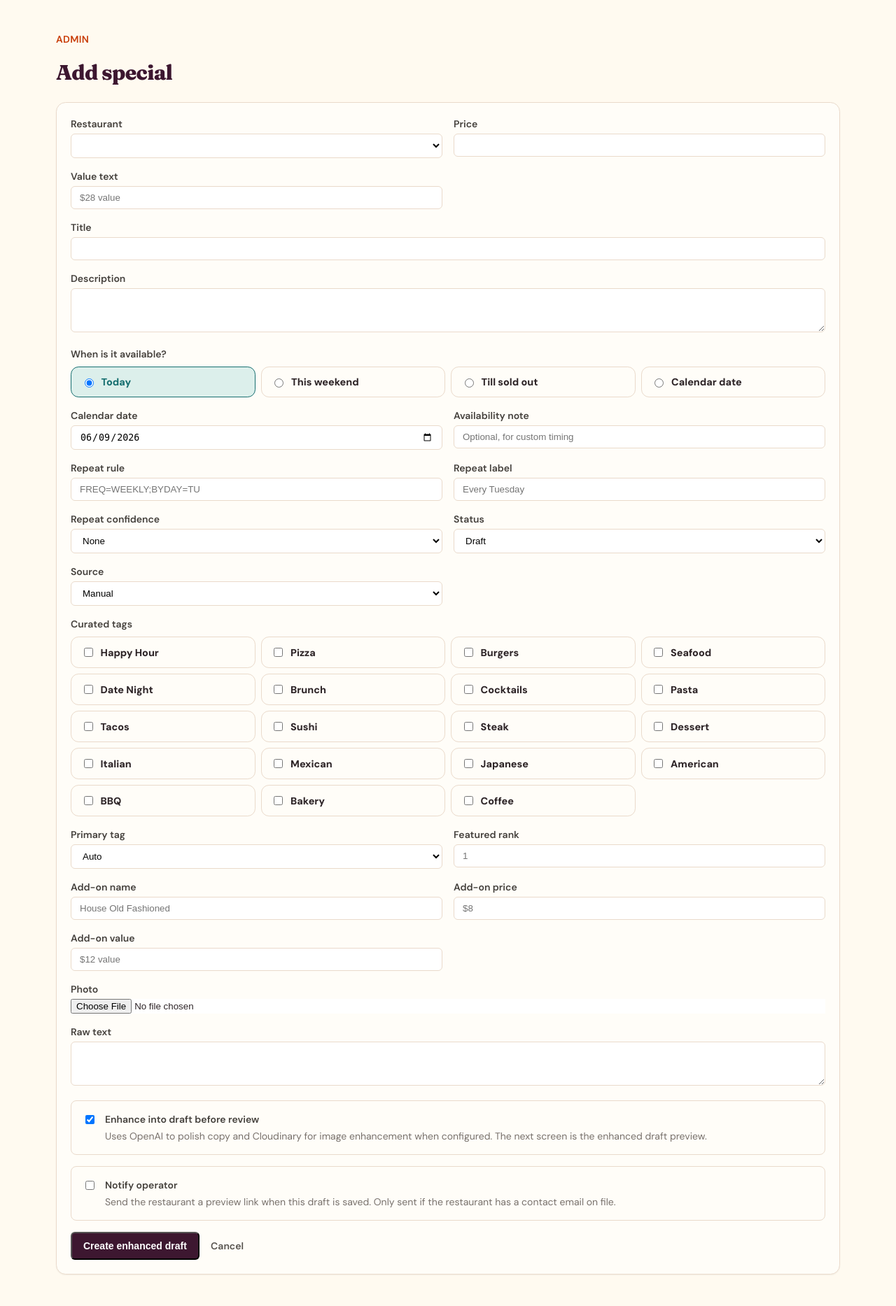
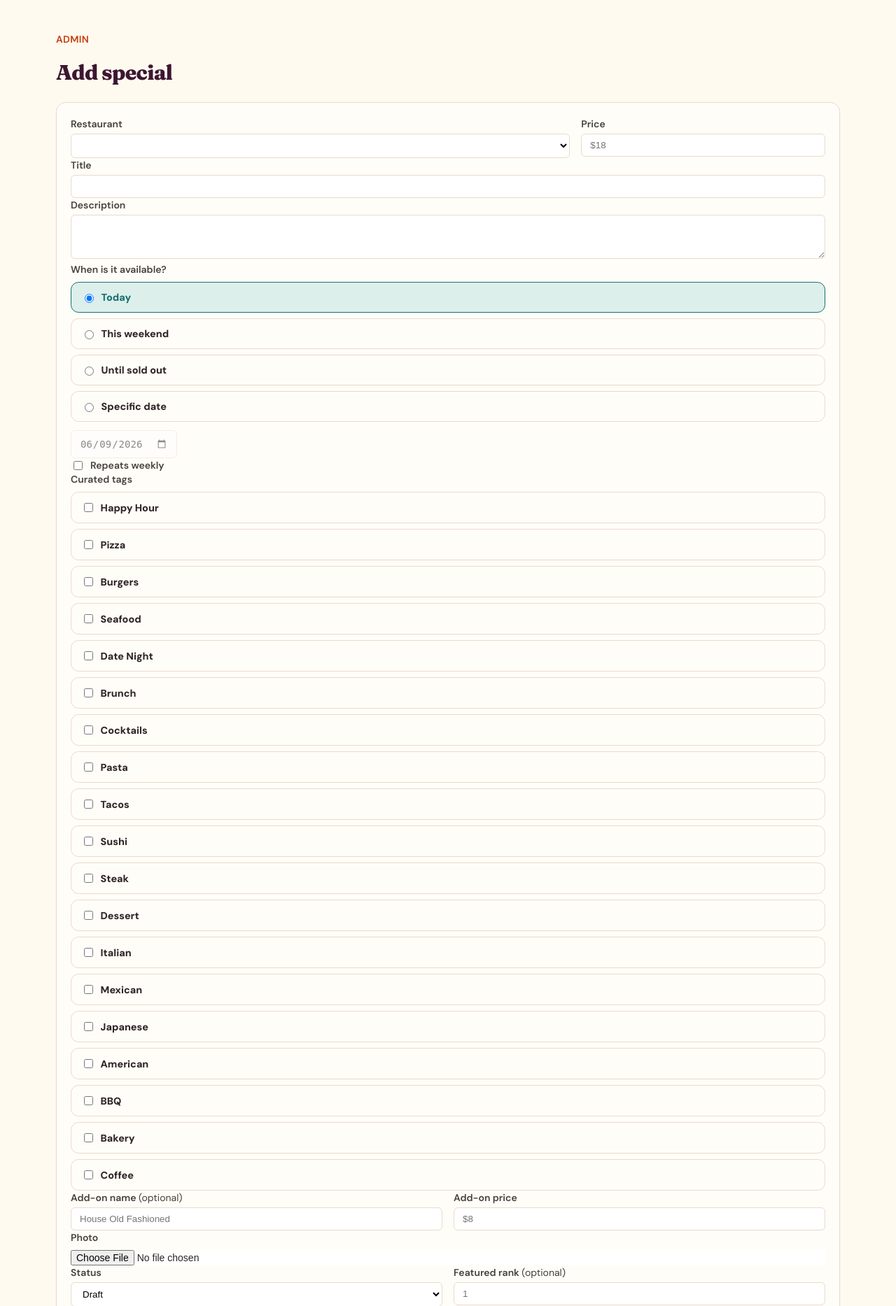
Before and after one commit to SkagitIan/Appertivo2026, a Flask app: page /admin/specials/new in a window 1280 px wide. Shown: the part 118-1985 px from the top of the page at 70% size. Run offline with Flask 3, Linux system fonts and the light colour scheme; the visitor is signed in with stand-in values (Sample User, id 1); data that the repository does not hold is empty; some libraries are stand-ins or nearby versions.

Commit message:
Simplify admin special form: day-picker recurrence, remove pipeline clutter
- Replace raw RRULE text field with day-of-week pill checkboxes; backend
  computes recurrence_rule and recurrence_label automatically
- Drop Source, Repeat confidence, Availability note, Repeat label, Repeat rule,
  Raw text, Value text, Add-on value text fields from the form
- Add photo preview when editing an existing special
- Date picker now dims for non-custom schedule options (visual hint)
- Add .day-pill CSS for the toggle buttons

Co-Authored-By: Claude Sonnet 4.6 <noreply@anthropic.com>

```diff
--- a/app.py
+++ b/app.py
@@ -982,7 +982,7 @@ def schedule_window_from_form():
     elif schedule_option == "till_sold_out":
         availability_text = "Until sold out"
     elif schedule_option == "custom":
-        availability_text = request.form.get("availability_text", "").strip() or None
+        availability_text = None
 
     end = parse_local_datetime(end_date_value, default_time=time(23, 59))
     return start, end, availability_text
@@ -1023,11 +1023,35 @@ def set_special_taxonomy_fields(item):
     item.featured_rank = optional_int_from_form("featured_rank")
 
 
+_DAY_ORDER = ["MO", "TU", "WE", "TH", "FR", "SA", "SU"]
+_DAY_NAMES = {"MO": "Monday", "TU": "Tuesday", "WE": "Wednesday", "TH": "Thursday", "FR": "Friday", "SA": "Saturday", "SU": "Sunday"}
+
+
+def _recurrence_label(days):
+    ordered = [d for d in _DAY_ORDER if d in days]
+    if not ordered:
+        return None
+    if ordered == ["MO", "TU", "WE", "TH", "FR"]:
+        return "Weekdays"
+    if ordered == ["SA", "SU"]:
+        return "Weekends"
+    if len(ordered) == 7:
+        return "Every day"
+    if len(ordered) == 1:
+        return f"Every {_DAY_NAMES[ordered[0]]}"
+    return "Every " + ", ".join(_DAY_NAMES[d] for d in ordered)
+
+
 def set_special_recurrence_fields(item):
-    item.recurrence_rule = request.form.get("recurrence_rule", "").strip() or None
-    item.recurrence_label = request.form.get("recurrence_label", "").strip() or None
-    confidence = request.form.get("recurrence_confidence", "").strip().lower()
-    item.recurrence_confidence = confidence if confidence in {"high", "medium", "low"} else None
+    days = [d for d in request.form.getlist("recurrence_days") if d in set(_DAY_ORDER)]
+    if days:
+        ordered = [d for d in _DAY_ORDER if d in days]
+        item.recurrence_rule = f"FREQ=WEEKLY;BYDAY={','.join(ordered)}"
+        item.recurrence_label = _recurrence_label(set(days))
+    else:
+        item.recurrence_rule = None
+        item.recurrence_label = None
+    item.recurrence_confidence = None
 
 
 def has_special_taxonomy_overrides():
@@ -1092,7 +1116,7 @@ def special_from_form(special=None):
     set_special_schedule(special)
     set_special_taxonomy_fields(special)
     special.status = request.form.get("status", "draft")
-    special.source = request.form.get("source", "manual")
+    special.source = special.source or "manual"
     special.raw_text = request.form.get("raw_text", "").strip() or None
     set_special_recurrence_fields(special)
     if special.status == "published" and not special.published_at:
--- a/static/brand.css
+++ b/static/brand.css
@@ -228,6 +228,10 @@ input:focus, select:focus, textarea:focus { border-color: var(--teal) !important
 .admin-card { background: var(--paper); border: 1px solid var(--line); border-radius: .85rem; box-shadow: 0 5px 16px rgba(77, 44, 29, .06); }
 .schedule-choice { align-items: center; border: 1px solid var(--line); border-radius: .7rem; cursor: pointer; display: flex; font-size: .9rem; font-weight: 800; gap: .5rem; padding: .75rem .85rem; }
 .schedule-choice:has(input:checked) { background: var(--teal-soft); border-color: var(--teal); color: var(--teal); }
+.day-pill { cursor: pointer; display: inline-flex; }
+.day-pill input { position: absolute; opacity: 0; pointer-events: none; }
+.day-pill span { border: 1.5px solid var(--line); border-radius: 2rem; font-size: .8rem; font-weight: 800; padding: .35rem .75rem; transition: background .15s, border-color .15s, color .15s; }
+.day-pill:has(input:checked) span { background: var(--plum); border-color: var(--plum); color: white; }
 .admin-main .bg-white { background: var(--paper) !important; }
 .admin-main .bg-stone-50, .admin-main .bg-stone-100 { background: var(--cream-deep) !important; }
 .admin-main .bg-stone-950 { background: var(--plum) !important; }
--- a/templates/admin/special_fields.html
+++ b/templates/admin/special_fields.html
@@ -1,65 +1,117 @@
-<form method="post" enctype="multipart/form-data" class="grid gap-4 md:grid-cols-2">
-  <div>
+<form method="post" enctype="multipart/form-data" class="space-y-5" data-recurrence-rule="{{ special.recurrence_rule or '' }}">
+  <!-- Restaurant + Price -->
+  <div class="grid gap-4 md:grid-cols-3">
+    <div class="md:col-span-2">
       <label class="block text-sm font-semibold text-stone-700">Restaurant</label>
       <select name="restaurant_id" required class="mt-1 w-full rounded-md border border-stone-300 px-3 py-2">
-      {% for restaurant in restaurants %}
-        <option value="{{ restaurant.id }}" {% if special.restaurant_id == restaurant.id %}selected{% endif %}>{{ restaurant.name }}</option>
+        {% for r in restaurants %}
+          <option value="{{ r.id }}" {% if special.restaurant_id == r.id %}selected{% endif %}>{{ r.name }}</option>
         {% endfor %}
       </select>
     </div>
     <div>
       <label class="block text-sm font-semibold text-stone-700">Price</label>
-    <input name="price" value="{{ special.price or '' }}" class="mt-1 w-full rounded-md border border-stone-300 px-3 py-2">
+      <input name="price" value="{{ special.price or '' }}" placeholder="$18" class="mt-1 w-full rounded-md border border-stone-300 px-3 py-2">
     </div>
+  </div>
+
+  <!-- Title -->
   <div>
-    <label class="block text-sm font-semibold text-stone-700">Value text</label>
-    <input name="value_text" value="{{ special.value_text or '' }}" placeholder="$28 value" class="mt-1 w-full rounded-md border border-stone-300 px-3 py-2">
-  </div>
-  <div class="md:col-span-2">
     <label class="block text-sm font-semibold text-stone-700">Title</label>
     <input name="title" required value="{{ special.title or '' }}" class="mt-1 w-full rounded-md border border-stone-300 px-3 py-2">
   </div>
-  <div class="md:col-span-2">
+
+  <!-- Description -->
+  <div>
     <label class="block text-sm font-semibold text-stone-700">Description</label>
     <textarea name="description" rows="3" class="mt-1 w-full rounded-md border border-stone-300 px-3 py-2">{{ special.description or '' }}</textarea>
   </div>
-  <div class="md:col-span-2">
+
+  <!-- When -->
+  <div>
     <label class="block text-sm font-semibold text-stone-700">When is it available?</label>
-    <div class="mt-2 grid gap-2 md:grid-cols-4">
-      {% set selected_schedule = "till_sold_out" if special.availability_text == "Until sold out" else "this_weekend" if special.availability_text == "This weekend" else "today" %}
-      {% for value, label in [("today", "Today"), ("this_weekend", "This weekend"), ("till_sold_out", "Till sold out"), ("custom", "Calendar date")] %}
+    {% if special.availability_text == "Until sold out" %}
+      {% set sel_sched = "till_sold_out" %}
+    {% elif special.availability_text == "This weekend" %}
+      {% set sel_sched = "this_weekend" %}
+    {% elif special.id and special.expires_at %}
+      {% set sel_sched = "custom" %}
+    {% else %}
+      {% set sel_sched = "today" %}
+    {% endif %}
+    <div class="mt-2 grid gap-2 sm:grid-cols-4">
+      {% for value, label in [("today", "Today"), ("this_weekend", "This weekend"), ("till_sold_out", "Until sold out"), ("custom", "Specific date")] %}
         <label class="schedule-choice">
-          <input type="radio" name="schedule_option" value="{{ value }}" {% if selected_schedule == value %}checked{% endif %}>
+          <input type="radio" name="schedule_option" value="{{ value }}" {% if sel_sched == value %}checked{% endif %} data-sched>
           <span>{{ label }}</span>
         </label>
       {% endfor %}
     </div>
+    <div class="mt-3">
+      <input name="special_date" type="date" value="{{ special_date_value(special) }}"
+             class="rounded-md border border-stone-300 px-3 py-2 text-sm"
+             id="special-date-input">
+    </div>
+  </div>
+
+  <!-- Repeats -->
+  <div>
+    <label class="flex cursor-pointer items-center gap-2 text-sm font-semibold text-stone-700">
+      <input type="checkbox" id="repeats-toggle" {% if special.recurrence_rule %}checked{% endif %}>
+      Repeats weekly
+    </label>
+    <div id="repeat-days-panel" class="{{ '' if special.recurrence_rule else 'hidden' }} mt-3 space-y-2">
+      <div class="flex flex-wrap gap-2">
+        {% for code, day in [("MO","Mon"),("TU","Tue"),("WE","Wed"),("TH","Thu"),("FR","Fri"),("SA","Sat"),("SU","Sun")] %}
+          <label class="day-pill">
+            <input type="checkbox" name="recurrence_days" value="{{ code }}">
+            <span>{{ day }}</span>
+          </label>
+        {% endfor %}
+      </div>
+      <p id="repeat-preview" class="text-sm text-stone-500"></p>
+    </div>
+  </div>
+
+  <!-- Tags -->
+  <div>
+    <label class="block text-sm font-semibold text-stone-700">Curated tags</label>
+    <input type="hidden" name="tag_keys_present" value="1">
+    {% set selected_tags = selected_tag_options(special.tag_keys or '') %}
+    <div class="mt-2 grid gap-2 sm:grid-cols-4">
+      {% for option in tag_options() %}
+        <label class="schedule-choice">
+          <input type="checkbox" name="tag_keys" value="{{ option.key }}" {% if option.key in selected_tags %}checked{% endif %}>
+          <span>{{ option.label }}</span>
+        </label>
+      {% endfor %}
+    </div>
+  </div>
+
+  <!-- Add-on (optional) -->
+  <div class="grid gap-4 md:grid-cols-2">
+    <div>
+      <label class="block text-sm font-semibold text-stone-700">Add-on name <span class="font-normal text-stone-400">(optional)</span></label>
+      <input name="add_on_name" value="{{ special.add_on_name or '' }}" placeholder="House Old Fashioned" class="mt-1 w-full rounded-md border border-stone-300 px-3 py-2">
     </div>
     <div>
-    <label class="block text-sm font-semibold text-stone-700">Calendar date</label>
-    <input required name="special_date" type="date" value="{{ special_date_value(special) }}" class="mt-1 w-full rounded-md border border-stone-300 px-3 py-2">
+      <label class="block text-sm font-semibold text-stone-700">Add-on price</label>
+      <input name="add_on_price" value="{{ special.add_on_price or '' }}" placeholder="$8" class="mt-1 w-full rounded-md border border-stone-300 px-3 py-2">
     </div>
+  </div>
+
+  <!-- Photo -->
   <div>
-    <label class="block text-sm font-semibold text-stone-700">Availability note</label>
-    <input name="availability_text" value="{{ special.availability_text or '' }}" placeholder="Optional, for custom timing" class="mt-1 w-full rounded-md border border-stone-300 px-3 py-2">
+    <label class="block text-sm font-semibold text-stone-700">Photo</label>
+    {% if special.photo_url %}
+      <img src="{{ special.photo_url }}" alt="Current photo" class="mt-2 h-28 w-auto rounded-md object-cover">
+      <p class="mt-1 text-xs text-stone-500">Upload a new image to replace.</p>
+    {% endif %}
+    <input name="photo" type="file" accept="image/jpeg,image/png,image/webp" class="mt-2 w-full text-sm">
   </div>
-  <div>
-    <label class="block text-sm font-semibold text-stone-700">Repeat rule</label>
-    <input name="recurrence_rule" value="{{ special.recurrence_rule or '' }}" placeholder="FREQ=WEEKLY;BYDAY=TU" class="mt-1 w-full rounded-md border border-stone-300 px-3 py-2">
-  </div>
-  <div>
-    <label class="block text-sm font-semibold text-stone-700">Repeat label</label>
-    <input name="recurrence_label" value="{{ special.recurrence_label or '' }}" placeholder="Every Tuesday" class="mt-1 w-full rounded-md border border-stone-300 px-3 py-2">
-  </div>
-  <div>
-    <label class="block text-sm font-semibold text-stone-700">Repeat confidence</label>
-    <select name="recurrence_confidence" class="mt-1 w-full rounded-md border border-stone-300 px-3 py-2">
-      <option value="">None</option>
-      {% for option in ["high", "medium", "low"] %}
-        <option value="{{ option }}" {% if special.recurrence_confidence == option %}selected{% endif %}>{{ option|title }}</option>
-      {% endfor %}
-    </select>
-  </div>
+
+  <!-- Status + Featured rank -->
+  <div class="grid gap-4 md:grid-cols-2">
     <div>
       <label class="block text-sm font-semibold text-stone-700">Status</label>
       <select name="status" class="mt-1 w-full rounded-md border border-stone-300 px-3 py-2">
@@ -69,81 +121,76 @@
       </select>
     </div>
     <div>
-    <label class="block text-sm font-semibold text-stone-700">Source</label>
-    <select name="source" class="mt-1 w-full rounded-md border border-stone-300 px-3 py-2">
-      {% for option in ["manual", "email", "ai", "social"] %}
-        <option value="{{ option }}" {% if special.source == option %}selected{% endif %}>{{ option|title }}</option>
-      {% endfor %}
-    </select>
-  </div>
-  <div class="md:col-span-2">
-    <label class="block text-sm font-semibold text-stone-700">Curated tags</label>
-    <input type="hidden" name="tag_keys_present" value="1">
-    {% set selected_tags = selected_tag_options(special.tag_keys or '') %}
-    <div class="mt-2 grid gap-2 md:grid-cols-4">
-      {% for option in tag_options() %}
-        <label class="schedule-choice">
-          <input type="checkbox" name="tag_keys" value="{{ option.key }}" {% if option.key in selected_tags %}checked{% endif %}>
-          <span>{{ option.label }}</span>
-        </label>
-      {% endfor %}
+      <label class="block text-sm font-semibold text-stone-700">Featured rank <span class="font-normal text-stone-400">(optional)</span></label>
+      <input name="featured_rank" type="number" min="1" value="{{ special.featured_rank or '' }}" placeholder="1" class="mt-1 w-full rounded-md border border-stone-300 px-3 py-2">
     </div>
   </div>
-  <div>
-    <label class="block text-sm font-semibold text-stone-700">Primary tag</label>
-    <select name="primary_tag" class="mt-1 w-full rounded-md border border-stone-300 px-3 py-2">
-      <option value="">Auto</option>
-      {% for option in tag_options() %}
-        <option value="{{ option.key }}" {% if special.primary_tag == option.key %}selected{% endif %}>{{ option.label }}</option>
-      {% endfor %}
-    </select>
-  </div>
-  <div>
-    <label class="block text-sm font-semibold text-stone-700">Featured rank</label>
-    <input name="featured_rank" type="number" min="1" value="{{ special.featured_rank or '' }}" placeholder="1" class="mt-1 w-full rounded-md border border-stone-300 px-3 py-2">
-  </div>
-  <div>
-    <label class="block text-sm font-semibold text-stone-700">Add-on name</label>
-    <input name="add_on_name" value="{{ special.add_on_name or '' }}" placeholder="House Old Fashioned" class="mt-1 w-full rounded-md border border-stone-300 px-3 py-2">
-  </div>
-  <div>
-    <label class="block text-sm font-semibold text-stone-700">Add-on price</label>
-    <input name="add_on_price" value="{{ special.add_on_price or '' }}" placeholder="$8" class="mt-1 w-full rounded-md border border-stone-300 px-3 py-2">
-  </div>
-  <div>
-    <label class="block text-sm font-semibold text-stone-700">Add-on value</label>
-    <input name="add_on_value_text" value="{{ special.add_on_value_text or '' }}" placeholder="$12 value" class="mt-1 w-full rounded-md border border-stone-300 px-3 py-2">
-  </div>
-  <div class="md:col-span-2">
-    <label class="block text-sm font-semibold text-stone-700">Photo</label>
-    <input name="photo" type="file" accept="image/jpeg,image/png,image/webp" class="mt-1 w-full">
-  </div>
-  <div class="md:col-span-2">
-    <label class="block text-sm font-semibold text-stone-700">Raw text</label>
-    <textarea name="raw_text" rows="3" class="mt-1 w-full rounded-md border border-stone-300 px-3 py-2">{{ special.raw_text or '' }}</textarea>
-  </div>
+
   {% if not special.id %}
-    <div class="md:col-span-2 rounded-lg border bg-white p-4">
-      <label class="flex items-start gap-3 text-sm font-semibold text-stone-700">
-        <input type="checkbox" name="enhance" checked class="mt-1">
-        <span>
-          Enhance into draft before review
-          <span class="mt-1 block font-normal text-stone-500">Uses OpenAI to polish copy and Cloudinary for image enhancement when configured. The next screen is the enhanced draft preview.</span>
-        </span>
+    <div class="rounded-lg border border-stone-200 bg-white p-4 space-y-3">
+      <label class="flex items-start gap-3 text-sm font-semibold text-stone-700 cursor-pointer">
+        <input type="checkbox" name="enhance" checked class="mt-0.5">
+        <span>Enhance with AI <span class="block font-normal text-stone-500">Polish copy and improve photo before review.</span></span>
       </label>
-    </div>
-    <div class="md:col-span-2 rounded-lg border bg-white p-4">
-      <label class="flex items-start gap-3 text-sm font-semibold text-stone-700">
-        <input type="checkbox" name="notify_operator" class="mt-1">
-        <span>
-          Notify operator
-          <span class="mt-1 block font-normal text-stone-500">Send the restaurant a preview link when this draft is saved. Only sent if the restaurant has a contact email on file.</span>
-        </span>
+      <label class="flex items-start gap-3 text-sm font-semibold text-stone-700 cursor-pointer">
+        <input type="checkbox" name="notify_operator" class="mt-0.5">
+        <span>Notify restaurant <span class="block font-normal text-stone-500">Send a preview link to the restaurant's contact email.</span></span>
       </label>
     </div>
   {% endif %}
-  <div class="md:col-span-2">
-    <button class="rounded-md bg-stone-950 px-4 py-2 text-sm font-semibold text-white">{{ "Save special" if special.id else "Create enhanced draft" }}</button>
+
+  <div>
+    <button class="rounded-md bg-stone-950 px-5 py-2.5 text-sm font-semibold text-white">{{ "Save special" if special.id else "Create draft" }}</button>
     <a href="{{ url_for('admin_specials') }}" class="ml-3 text-sm font-semibold text-stone-600">Cancel</a>
   </div>
 </form>
+
+<script>
+(() => {
+  const form = document.querySelector("[data-recurrence-rule]");
+  if (!form) return;
+
+  // Day pill pre-population
+  const rule = form.dataset.recurrenceRule || "";
+  const match = rule.match(/BYDAY=([A-Z,]+)/);
+  const activeDays = new Set(match ? match[1].split(",") : []);
+  form.querySelectorAll("input[name='recurrence_days']").forEach((cb) => {
+    if (activeDays.has(cb.value)) cb.checked = true;
+  });
+
+  // Repeats toggle
+  const toggle = document.getElementById("repeats-toggle");
+  const panel = document.getElementById("repeat-days-panel");
+  const preview = document.getElementById("repeat-preview");
+  const DAY_NAMES = { MO:"Monday", TU:"Tuesday", WE:"Wednesday", TH:"Thursday", FR:"Friday", SA:"Saturday", SU:"Sunday" };
+  const ORDER = ["MO","TU","WE","TH","FR","SA","SU"];
+
+  function updatePreview() {
+    const days = ORDER.filter((d) => form.querySelector(`input[value="${d}"]`)?.checked);
+    if (!days.length) { preview.textContent = "Select at least one day."; return; }
+    if (days.join(",") === "MO,TU,WE,TH,FR") { preview.textContent = "Weekdays"; return; }
+    if (days.join(",") === "SA,SU") { preview.textContent = "Weekends"; return; }
+    if (days.length === 7) { preview.textContent = "Every day"; return; }
+    if (days.length === 1) { preview.textContent = `Every ${DAY_NAMES[days[0]]}`; return; }
+    preview.textContent = "Every " + days.map((d) => DAY_NAMES[d]).join(", ");
+  }
+
+  toggle.addEventListener("change", () => {
+    panel.classList.toggle("hidden", !toggle.checked);
+    if (toggle.checked) updatePreview();
+    else form.querySelectorAll("input[name='recurrence_days']").forEach((cb) => { cb.checked = false; });
+  });
+
+  form.querySelectorAll("input[name='recurrence_days']").forEach((cb) => cb.addEventListener("change", updatePreview));
+  if (toggle.checked) updatePreview();
+
+  // Date picker visibility hint
+  const dateInput = document.getElementById("special-date-input");
+  form.querySelectorAll("input[data-sched]").forEach((radio) => {
+    radio.addEventListener("change", () => {
+      dateInput.style.opacity = radio.value === "custom" ? "1" : "0.45";
+    });
+    if (radio.checked) dateInput.style.opacity = radio.value === "custom" ? "1" : "0.45";
+  });
+})();
+</script>
```
Also changed, not shown: tests/test_mvp.py (+2 -4 lines). Lines whose indentation alone changed are shown as unchanged.
